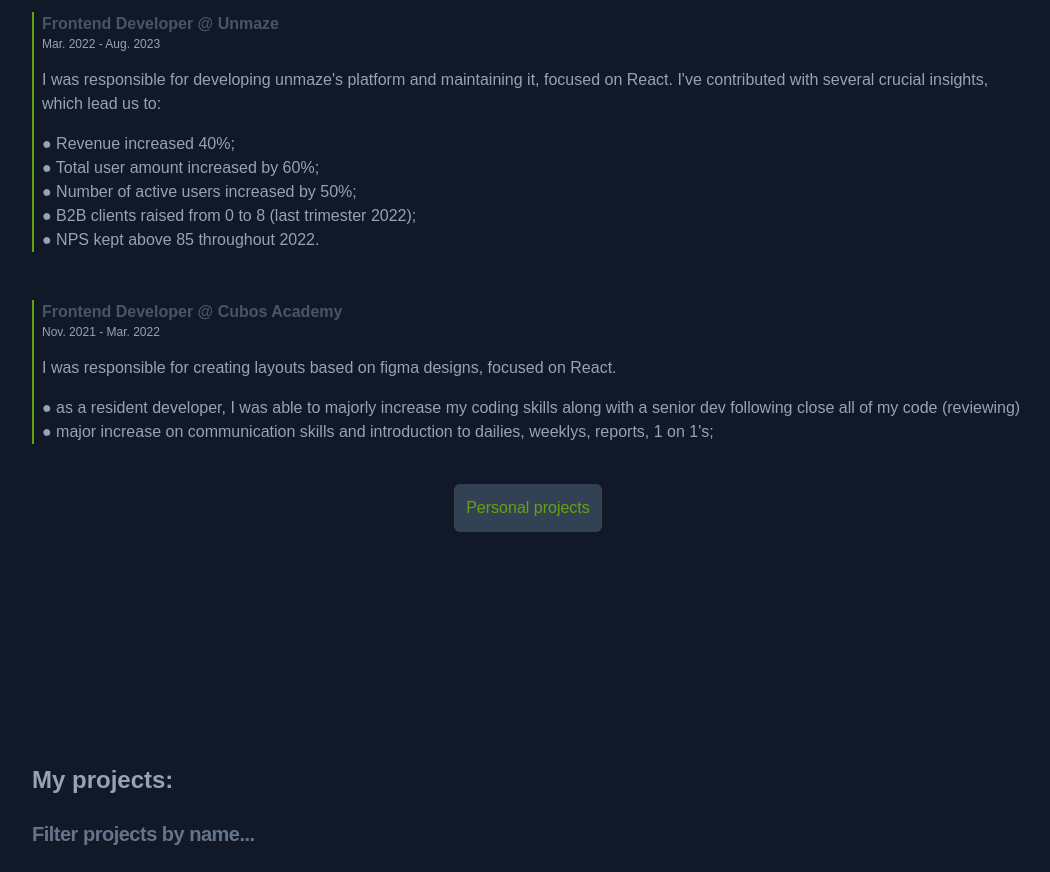
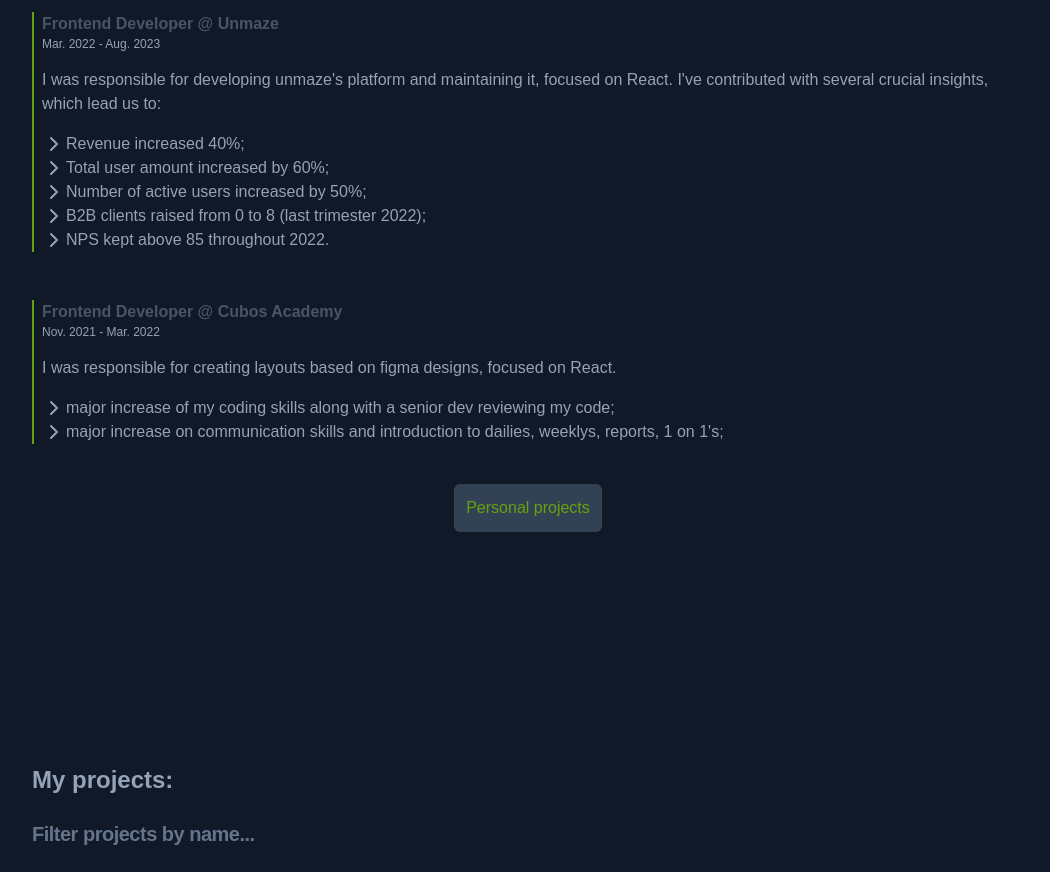
Before and after one commit to caiobukvar/bkvr-dev, a Next.js app: page / in a window 1280 px wide. Shown: the part 1000-1872 px from the top of the page, without its empty margins (112-1162 px from the left). Built offline with nearby package versions, Linux system fonts and the light colour scheme; a web font is replaced by a local one.

Commit message:
feat: new icons

```diff
--- a/src/app/components/Experience/index.tsx
+++ b/src/app/components/Experience/index.tsx
@@ -1,3 +1,5 @@
+import { ChevronRight } from "lucide-react";
+
 /* eslint-disable react/no-unescaped-entities */
 export default function Experience() {
   return (
@@ -17,11 +19,22 @@ export default function Experience() {
             insights, which lead us to:
           </p>
           <ul>
-            <li>● Revenue increased 40%; </li>
-            <li>● Total user amount increased by 60%;</li>
-            <li>● Number of active users increased by 50%;</li>
-            <li>● B2B clients raised from 0 to 8 (last trimester 2022);</li>
-            <li>● NPS kept above 85 throughout 2022.</li>
+            <li className="flex">
+              <ChevronRight /> Revenue increased 40%;{" "}
+            </li>
+            <li className="flex">
+              <ChevronRight /> Total user amount increased by 60%;
+            </li>
+            <li className="flex">
+              <ChevronRight /> Number of active users increased by 50%;
+            </li>
+            <li className="flex">
+              <ChevronRight /> B2B clients raised from 0 to 8 (last trimester
+              2022);
+            </li>
+            <li className="flex">
+              <ChevronRight /> NPS kept above 85 throughout 2022.
+            </li>
           </ul>
         </div>
 
@@ -37,14 +50,13 @@ export default function Experience() {
             focused on React.
           </p>
           <ul>
-            <li>
-              ● as a resident developer, I was able to majorly increase my
-              coding skills along with a senior dev following close all of my
-              code (reviewing){" "}
+            <li className="flex">
+              <ChevronRight /> major increase of my coding skills along with a
+              senior dev reviewing my code;
             </li>
-            <li>
-              ● major increase on communication skills and introduction to
-              dailies, weeklys, reports, 1 on 1's;
+            <li className="flex">
+              <ChevronRight /> major increase on communication skills and
+              introduction to dailies, weeklys, reports, 1 on 1's;
             </li>
           </ul>
         </div>
```
